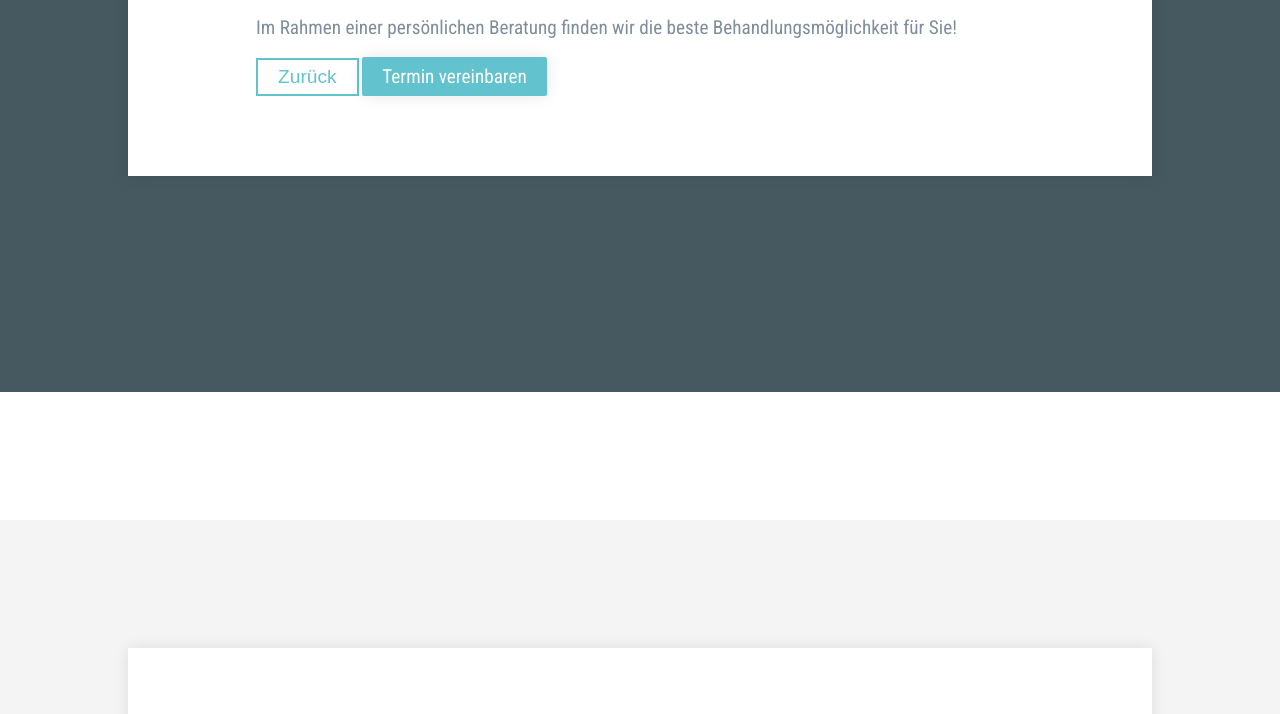
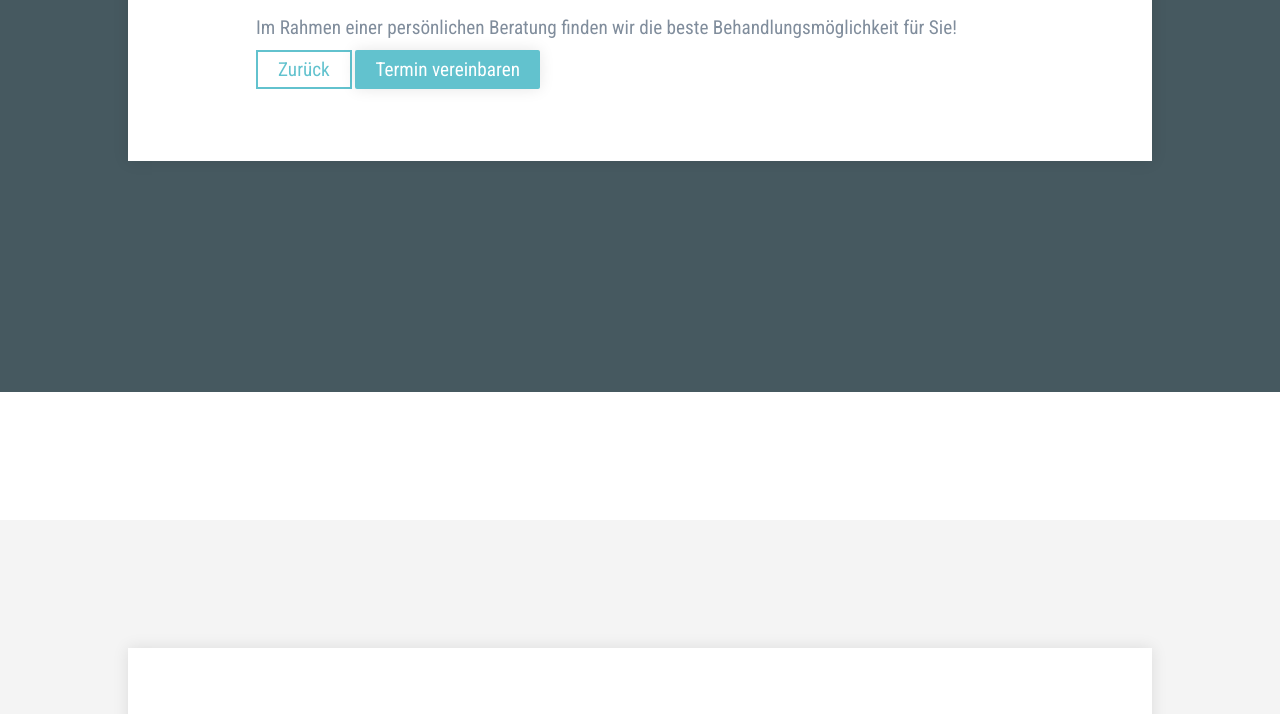
Before and after one commit to AntoniaT/doctorPage, a website with bundled scripts: page leistungen.html in a window 1280 px wide. Shown: the part 1326-2040 px from the top of the page. Built offline with nearby package versions, Linux system fonts and the light colour scheme.

Commit message:
fix back button

```diff
--- a/js/leistungen.js
+++ b/js/leistungen.js
@@ -27,12 +27,12 @@ function showLeistung(leistungen) {
 
 showLeistung(_texte.default); */ // EVENTS FOR BACK BUTTONS and TERMIN VEREINBAREN BUTTONS
 
-document.querySelectorAll('.backBtn').forEach(function (item) {
+/* document.querySelectorAll('.backBtn').forEach(function (item) {
   item.addEventListener('click', function (event) {
     console.log('click back');
     window.location.assign('leistungen.html#leistungenStart');
   });
-});
+}); */
 document.querySelectorAll('.terminBtn').forEach(function (item) {
   item.addEventListener('click', function (event) {
     console.log('click to contact');
--- a/leistungen.html
+++ b/leistungen.html
@@ -91,7 +91,7 @@
                             </div>
                             <div>
                             <p class="leistungCopy3">Im Rahmen einer persönlichen Beratung finden wir die beste Behandlungsmöglichkeit für Sie!</p>
-                            <button class="backBtn">Zurück</button>
+                            <a class="backBtn" href="leistungen.html#leistungen">Zurück</a>
                             <a class="ctaBtn terminBtn" href="index.html#kontakt">Termin vereinbaren</a>
                             </div>
                         </article>
@@ -105,7 +105,7 @@
                                 <div>
                                 <p class="leistungCopy2">Sollten Sie, oder Ihr Hausarzt im Rahmen der Gesundenuntersuchung Blut im Stuhl festgestellt haben sollte dies sofort abgeklärt werden. Die Darmspiegelung gilt hier als „Goldstandard“-Mittel der Wahl. Um Ihnen eine  schmerzfreie und sanfte Gastroskopie als auch Koloskopie zu ermöglichen, werden diese Untersuchungen unter leichter Sedierung (Dämmerschlaf) durchgeführt.</p>
                                 <p class="leistungCopy3">Im Rahmen einer persönlichen Beratung finden wir die beste Behandlungsmöglichkeit für Sie!</p>
-                                <button class="backBtn">Zurück</button>
+                                <a class="backBtn" href="leistungen.html#leistungen">Zurück</a>
                                 <a class="ctaBtn terminBtn" href="index.html#kontakt">Termin vereinbaren</a>
                                 </div>
                             </article>
@@ -119,7 +119,7 @@
                                 <div>
                                 <p class="leistungCopy2">Sowohl gutartige Veränderungen der Brustdrüse wie Fibroadenome, eine männliche Gynäkomastie, als auch bösartigen Veränderungen sind gut therapierbar.</p>
                                 <p class="leistungCopy3">Im Rahmen einer persönlichen Beratung finden wir die beste Behandlungsmöglichkeit für Sie!</p>
-                                <button class="backBtn">Zurück</button>
+                                <a class="backBtn" href="leistungen.html#leistungen">Zurück</a>
                                 <a class="ctaBtn terminBtn" href="index.html#kontakt">Termin vereinbaren</a>
                                 </div>
                             </article>
@@ -133,7 +133,7 @@
                                 <div>
                                 <p class="leistungCopy2">Die operative Therapie wird auf die individuellen Bedürfnisse abgesimmt, zu den gängigsten Methoden zählt der Hernienrepair mittels Bauchspiegelung (Transabdominelle Präperitoneale Plastik) sowie die Operation nach Lichtenstein mittels Hautschnitt.</p>
                                 <p class="leistungCopy3">Im Rahmen einer persönlichen Beratung finden wir die beste Behandlungsmöglichkeit für Sie!</p>
-                                <button class="backBtn">Zurück</button>
+                                <a class="backBtn" href="leistungen.html#leistungen">Zurück</a>
                                 <a class="ctaBtn terminBtn" href="index.html#kontakt">Termin vereinbaren</a>
                                 </div>
                             </article>
@@ -147,7 +147,7 @@
                                 <div>
                                 <p class="leistungCopy2">Basierend auf dem klinischen Bild erfolgt die Therapie.</p>
                                 <p class="leistungCopy3">Im Rahmen einer persönlichen Beratung finden wir die beste Behandlungsmöglichkeit für Sie!</p>
-                                <button class="backBtn">Zurück</button>
+                                <a class="backBtn" href="leistungen.html#leistungen">Zurück</a>
                                 <a class="ctaBtn terminBtn" href="index.html#kontakt">Termin vereinbaren</a>
                                 </div>
                             </article>
@@ -160,7 +160,7 @@
                                 </div>
                                 <div>
                                 <p class="leistungCopy3">Im Rahmen einer persönlichen Beratung finden wir die beste Behandlungsmöglichkeit für Sie!</p>
-                                <button class="backBtn">Zurück</button>
+                                <a class="backBtn" href="leistungen.html#leistungen">Zurück</a>
                                 <a class="ctaBtn terminBtn" href="index.html#kontakt">Termin vereinbaren</a>
                                 </div>
                             </article>
@@ -174,7 +174,7 @@
                                 <div>
                                 <p class="leistungCopy2">Eine operative, meist durch Knopflochchirurgie, Entfernung der Gallenblase gilt als Therapie der Wahl.</p>
                                 <p class="leistungCopy3">Im Rahmen einer persönlichen Beratung finden wir die beste Behandlungsmöglichkeit für Sie!</p>
-                                <button class="backBtn">Zurück</button>
+                                <a class="backBtn" href="leistungen.html#leistungen">Zurück</a>
                                 <a class="ctaBtn terminBtn" href="index.html#kontakt">Termin vereinbaren</a>
                                 </div>
                             </article>
@@ -188,7 +188,7 @@
                                 <div>
                                 <p class="leistungCopy2">Die Nebenschilddrüse kann jedoch zu gesundheitlichen Problemen führen. Durch eine gutartige  Veränderung (Adenom) kann es zu einer Überproduktion von Parathormon führen, dies fördert den Knochenabbau. Das dadurch vermehrt freigesetzte Kalzium im Blut fördert es die Kalkablagerung im Körper bzw die Steinbildung in Nieren, Gallenblase etc.</p>
                                 <p class="leistungCopy3">Im Rahmen einer persönlichen Beratung finden wir die beste Behandlungsmöglichkeit für Sie!</p>
-                                <button class="backBtn">Zurück</button>
+                                <a class="backBtn" href="leistungen.html#leistungen">Zurück</a>
                                 <a class="ctaBtn terminBtn" href="index.html#kontakt">Termin vereinbaren</a>
                                 </div>
                             </article>
@@ -201,7 +201,7 @@
                                 </div>
                                 <div>
                                 <p class="leistungCopy3">Im Rahmen einer persönlichen Beratung finden wir die beste Behandlungsmöglichkeit für Sie!</p>
-                                <button class="backBtn">Zurück</button>
+                                <a class="backBtn" href="leistungen.html#leistungen">Zurück</a>
                                 <a class="ctaBtn terminBtn" href="index.html#kontakt">Termin vereinbaren</a>
                                 </div>
                             </article>
@@ -214,7 +214,7 @@
                                 </div>
                                 <div>
                                 <p class="leistungCopy3">Im Rahmen einer persönlichen Beratung finden wir die beste Behandlungsmöglichkeit für Sie!</p>
-                                <button class="backBtn">Zurück</button>
+                                <a class="backBtn" href="leistungen.html#leistungen">Zurück</a>
                                 <a class="ctaBtn terminBtn" href="index.html#kontakt">Termin vereinbaren</a>
                                 </div>
                             </article>
@@ -228,7 +228,7 @@
                                 <div>
                                 <p class="leistungCopy2">Durch die Phlebographie sowie durch den Einsatz des Gefäßultraschalles können die insuffizienten Venenklappen aufgesucht und durch einen operativen Eingriff behandelt werden.</p>
                                 <p class="leistungCopy3">Im Rahmen einer persönlichen Beratung finden wir die beste Behandlungsmöglichkeit für Sie!</p>
-                                <button class="backBtn">Zurück</button>
+                                <a class="backBtn" href="leistungen.html#leistungen">Zurück</a>
                                 <a class="ctaBtn terminBtn" href="index.html#kontakt">Termin vereinbaren</a>
                                 </div>
                             </article>
@@ -241,7 +241,7 @@
                                 </div>
                                 <div>
                                 <p class="leistungCopy3">Im Rahmen einer persönlichen Beratung finden wir die beste Behandlungsmöglichkeit für Sie!</p>
-                                <button class="backBtn">Zurück</button>
+                                <a class="backBtn" href="leistungen.html#leistungen">Zurück</a>
                                 <a class="ctaBtn terminBtn" href="index.html#kontakt">Termin vereinbaren</a>
                                 </div>
                             </article>
@@ -254,7 +254,7 @@
                                 </div>
                                 <div>
                                 <p class="leistungCopy3">Im Rahmen einer persönlichen Beratung finden wir die beste Behandlungsmöglichkeit für Sie!</p>
-                                <button class="backBtn">Zurück</button>
+                                <a class="backBtn">Zurück</a>
                                 <a class="ctaBtn terminBtn" href="index.html#kontakt">Termin vereinbaren</a>
                                 </div>
                             </article>
@@ -267,7 +267,7 @@
                                 </div>
                                 <div>
                                 <p class="leistungCopy3">Im Rahmen einer persönlichen Beratung finden wir die beste Behandlungsmöglichkeit für Sie!</p>
-                                <button class="backBtn">Zurück</button>
+                                <a class="backBtn" href="leistungen.html#leistungen">Zurück</a>
                                 <a class="ctaBtn terminBtn" href="index.html#kontakt">Termin vereinbaren</a>
                                 </div>
                             </article>
@@ -280,7 +280,7 @@
                                 </div>
                                 <div>
                                 <p class="leistungCopy3">Im Rahmen einer persönlichen Beratung finden wir die beste Behandlungsmöglichkeit für Sie!</p>
-                                <button class="backBtn">Zurück</button>
+                                <a class="backBtn" href="leistungen.html#leistungen">Zurück</a>
                                 <a class="ctaBtn terminBtn" href="index.html#kontakt">Termin vereinbaren</a>
                                 </div>
                             </article>
@@ -293,7 +293,7 @@
                                 </div>
                                 <div>
                                 <p class="leistungCopy3">Im Rahmen einer persönlichen Beratung finden wir die beste Behandlungsmöglichkeit für Sie!</p>
-                                <button class="backBtn">Zurück</button>
+                                <a class="backBtn" href="leistungen.html#leistungen">Zurück</a>
                                 <a class="ctaBtn terminBtn" href="index.html#kontakt">Termin vereinbaren</a>
                                 </div>
                             </article>
@@ -306,7 +306,7 @@
                                 </div>
                                 <div>
                                 <p class="leistungCopy3">Im Rahmen einer persönlichen Beratung finden wir die beste Behandlungsmöglichkeit für Sie!</p>
-                                <button class="backBtn">Zurück</button>
+                                <a class="backBtn" href="leistungen.html#leistungen">Zurück</a>
                                 <a class="ctaBtn terminBtn" href="index.html#kontakt">Termin vereinbaren</a>
                                 </div>
                             </article>
@@ -319,7 +319,7 @@
                                 </div>
                                 <div>
                                 <p class="leistungCopy3">Im Rahmen einer persönlichen Beratung finden wir die beste Behandlungsmöglichkeit für Sie!</p>
-                                <button class="backBtn">Zurück</button>
+                                <a class="backBtn" href="leistungen.html#leistungen">Zurück</a>
                                 <a class="ctaBtn terminBtn" href="index.html#kontakt">Termin vereinbaren</a>
                                 </div>
                             </article>
@@ -332,7 +332,7 @@
                                 </div>
                                 <div>
                                 <p class="leistungCopy3">Im Rahmen einer persönlichen Beratung finden wir die beste Behandlungsmöglichkeit für Sie!</p>
-                                <button class="backBtn">Zurück</button>
+                                <a class="backBtn" href="leistungen.html#leistungen">Zurück</a>
                                 <a class="ctaBtn terminBtn" href="index.html#kontakt">Termin vereinbaren</a>
                                 </div>
                             </article>
```
